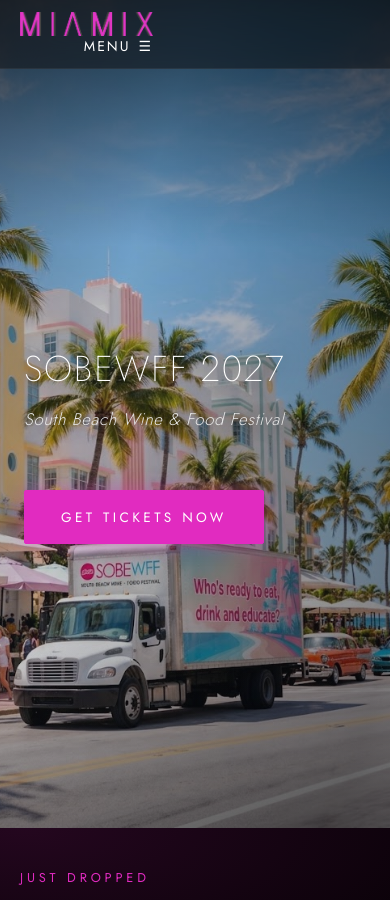
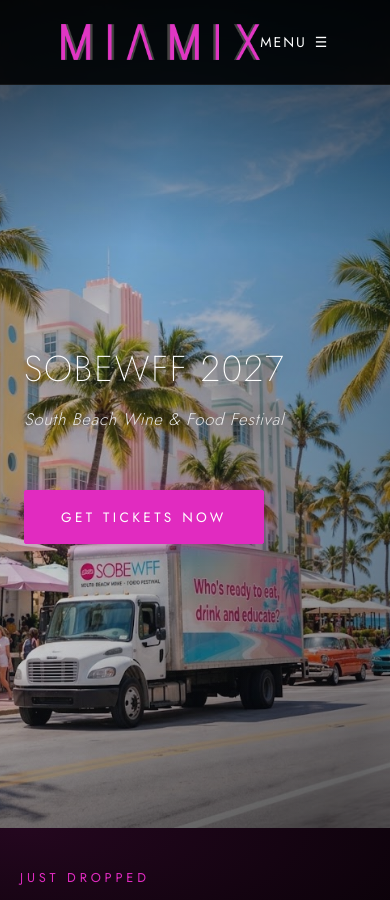
Before and after one commit to MIAMIX-io/MIAMIX.VIP-Site, a Jekyll site: the page built from index.html, in a window 390 px wide and 900 px high. Built offline with Jekyll 4.4.1, drawn with Linux system fonts in a browser that asks for light colours.

Commit message:
Update site.css

```diff
--- a/assets/css/site.css
+++ b/assets/css/site.css
@@ -314,3 +314,28 @@
   .main-nav.open .dropdown { display: none; position: static; box-shadow: none; padding: 8px 0 0 12px; }
   .main-nav.open .has-dropdown.open .dropdown { display: block; }
 }
+/* HEADER - unified names */
+.site-header { position: fixed; top: 0; left: 0; right: 0; z-index: 100; background: rgba(0,0,0,0.88); }
+.header-inner { display: flex !important; flex-direction: row !important; align-items: center; justify-content: space-between; max-width: 1200px; margin: 0 auto; padding: 12px 20px; position: relative; }
+.logo { flex-shrink: 0; }
+.logo img { height: 36px; width: auto; display: block; }
+.main-nav ul { display: flex; gap: 26px; list-style: none; margin: 0; padding: 0; align-items: center; }
+.main-nav a { color: #fff; text-decoration: none; font-family: Jost, sans-serif; font-size: 13px; letter-spacing: 2px; text-transform: uppercase; font-weight: 300; }
+.main-nav .dropdown { display: none; position: absolute; top: 100%; left: 0; background: #000; border-top: 2px solid #E12BC0; list-style: none; padding: 12px 0; min-width: 200px; }
+.main-nav .has-dropdown { position: relative; }
+.main-nav .has-dropdown:hover .dropdown, .main-nav .has-dropdown:focus-within .dropdown { display: block; }
+.main-nav .dropdown li { display: block; padding: 8px 20px; }
+.header-socials { display: flex; gap: 12px; align-items: center; flex-shrink: 0; }
+.header-socials img { height: 22px; width: auto; display: block; }
+.menu-btn { display: none; }
+
+@media (max-width: 900px) {
+  .header-socials { display: none !important; }
+  .main-nav { display: none; }
+  .menu-btn { display: flex !important; align-items: center; gap: 8px; background: none; border: 0; color: #fff; font-family: Jost, sans-serif; font-size: 14px; letter-spacing: 2px; cursor: pointer; margin-left: auto; flex-shrink: 0; }
+  .main-nav.open { display: block; position: absolute; top: 100%; right: 0; left: auto; width: 280px; background: #000; border-top: 2px solid #E12BC0; padding: 16px 20px 20px; }
+  .main-nav.open ul { display: block; }
+  .main-nav.open li { display: block; margin: 12px 0; }
+  .main-nav.open .dropdown { display: none; position: static; border: 0; padding: 8px 0 0 14px; }
+  .main-nav.open .has-dropdown.open .dropdown { display: block; }
+}
```
